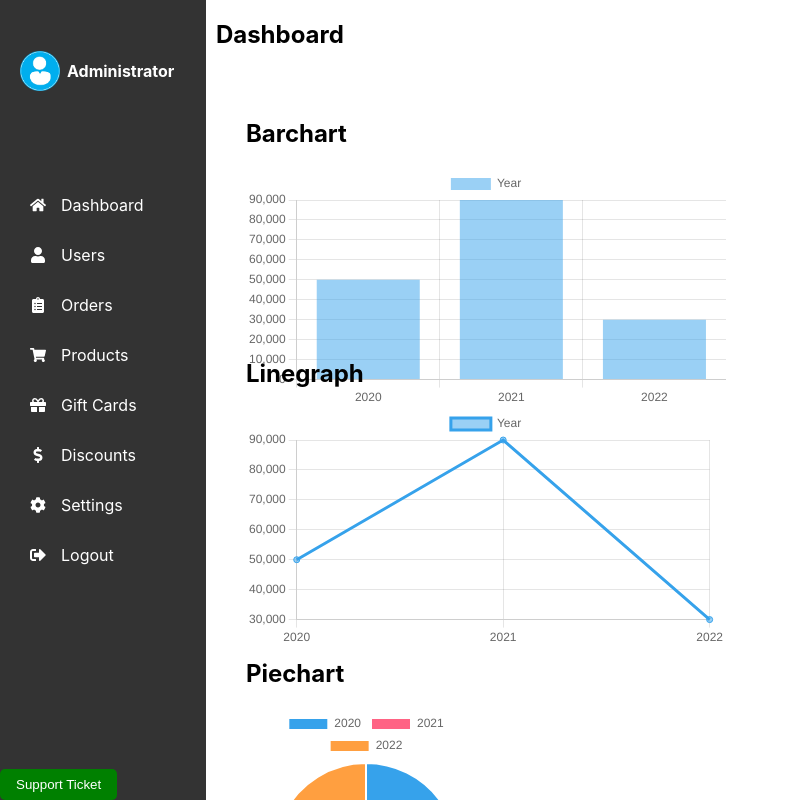
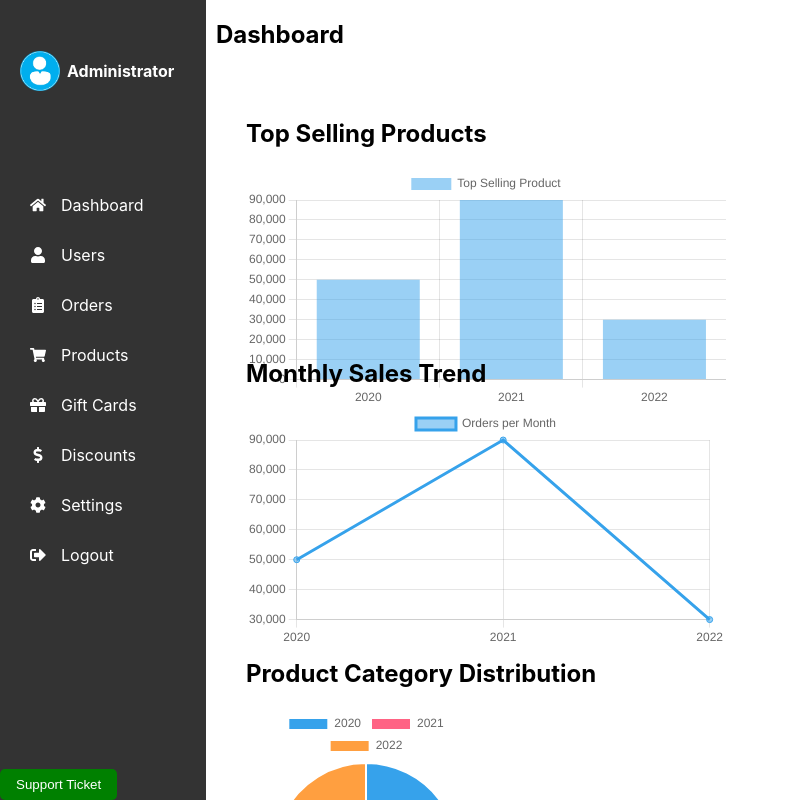
Before and after one commit to Ombito/Admin-dashboard, a React (Create React App) app: page / in a window 1280 px wide. Shown: the whole page, without its empty margins (0-789 px from the left). Built offline with nearby package versions, Linux system fonts and the light colour scheme.

Commit message:
Fix: bargraph, linegraph & piechart

```diff
--- a/src/components/Barchart/barchart.jsx
+++ b/src/components/Barchart/barchart.jsx
@@ -7,7 +7,7 @@ const Barchart = () => {
     const [userData, setUserData] = useState({
         labels: UserData.map(data => data.year),
         datasets: [{
-            label: 'Year',
+            label: 'Top Selling Product',
             data: UserData.map(data => data.worth),
         }],
     });
@@ -15,7 +15,7 @@ const Barchart = () => {
 
   return (
     <div className="bar">
-      <h2>Barchart</h2>
+      <h2>Top Selling Products</h2>
       <Bar data={userData} />
     </div>
   );
--- a/src/components/Linegraph/linegraph.jsx
+++ b/src/components/Linegraph/linegraph.jsx
@@ -7,7 +7,7 @@ const Linegraph = () => {
     const [userData, setUserData] = useState({
         labels: UserData.map(data => data.year),
         datasets: [{
-            label: 'Year',
+            label: 'Orders per Month',
             data: UserData.map(data => data.worth),
         }],
     });
@@ -15,7 +15,7 @@ const Linegraph = () => {
 
   return (
     <div className="line">
-      <h2>Linegraph</h2>
+      <h2>Monthly Sales Trend</h2>
       <Line data={userData} />
     </div>
   );
--- a/src/components/Piechart/piechart.jsx
+++ b/src/components/Piechart/piechart.jsx
@@ -7,7 +7,7 @@ const Piechart = () => {
     const [userData, setUserData] = useState({
         labels: UserData.map(data => data.year),
         datasets: [{
-            label: 'Year',
+            label: 'category',
             data: UserData.map(data => data.worth),
         }],
     });
@@ -15,7 +15,7 @@ const Piechart = () => {
 
   return (
     <div className="pie">
-      <h2>Piechart</h2>
+      <h2>Product Category Distribution</h2>
       <Pie data={userData} />
     </div>
   );
```
